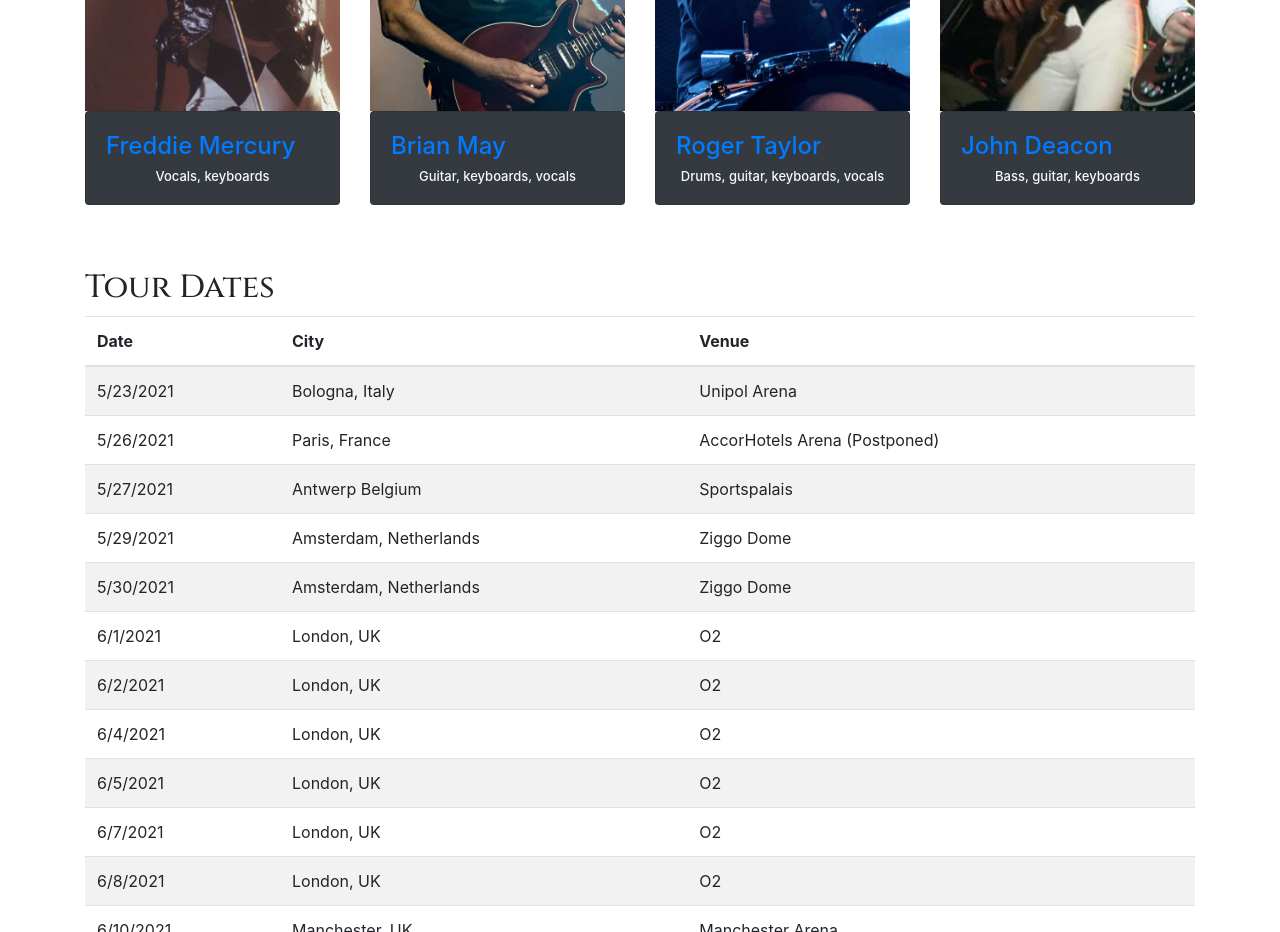
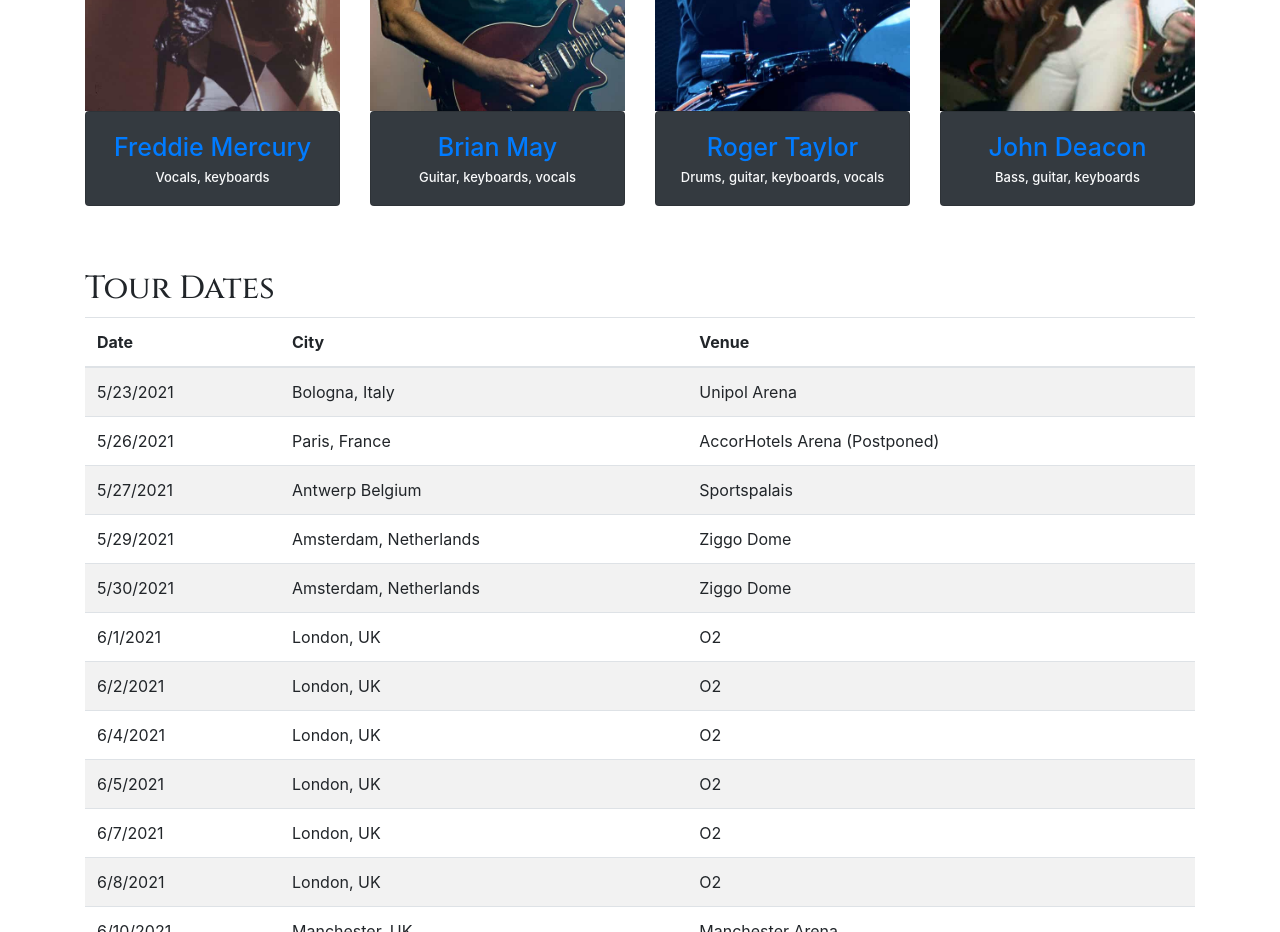
Before and after one commit to jessicamick/jessica-final, a website: page docs/index.html in a window 1280 px wide. Shown: the part 1020-1952 px from the top of the page. Drawn offline with Linux system fonts and the light colour scheme.

Commit message:
fixed index style

```diff
--- a/src/scss/main.scss
+++ b/src/scss/main.scss
@@ -42,3 +42,8 @@ h3 {
 .card-title {
   text-align: center;
 }
+
+h3 {
+  text-align: center;
+  font-size: 25px;
+}
```
Also changed, not shown: docs/css/main.css.
